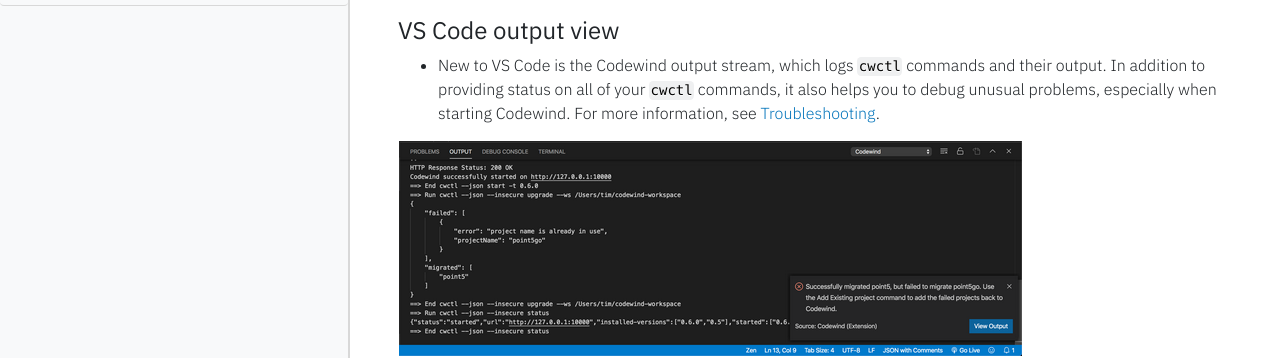
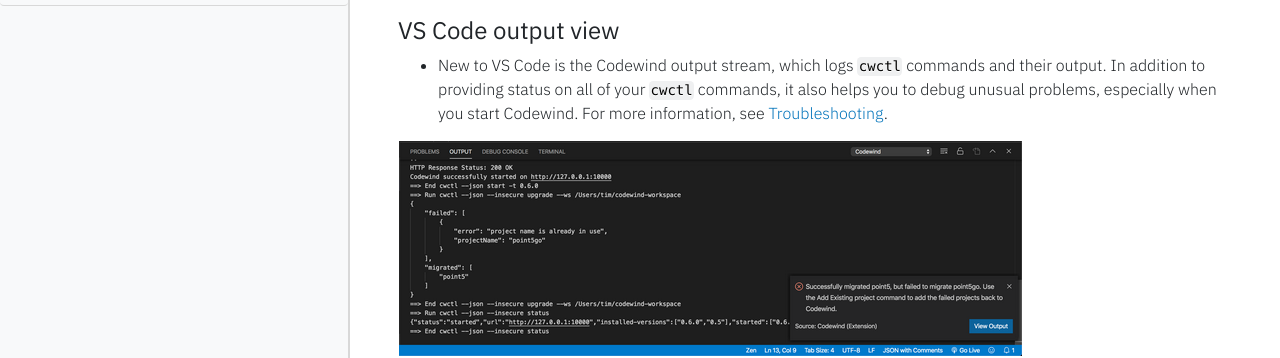
Before and after one commit to eclipse-archived/codewind-docs, a Jekyll site: the page built from docs/_news/news06.md, in a window 1280 px wide and 900 px high, scrolled down 978 px. Shown: the part 255-613 px from the top of the window. Built offline with Jekyll 4.4.1, drawn with Linux system fonts in a browser that asks for light colours; nearby versions of some CDN libraries.

Commit message:
Adding edits to news
Signed-off-by: Sarah Ishida <sishida@us.ibm.com>

```diff
--- a/docs/_news/news06.md
+++ b/docs/_news/news06.md
@@ -18,7 +18,7 @@ Thursday 21 November 2019
 - In VS Code, to skip the **Select a parent directory** step when you create a project, use the `codewind.alwaysCreateProjectsInWorkspace` setting.
 - Project information is now kept in the `codewind_cw-workspace` Docker volume. Information for existing projects is moved to the Docker volume when Codewind 0.6.0 is started for the first time. If this volume is deleted, your projects are deleted from Codewind. However, they still exist on your disk, and you can add them back into Codewind with the `Add Existing Project` command.
 - Whenever files in the project are changed, the changed files are copied into the `codewind_cw-workspace` Docker volume. Previously, Codewind did a Docker mount of the entire `codewind-workspace`.
-**Eclipse**
+**Eclipse**<br>
 The information in the **VS Code** section also applies to Eclipse but with these exceptions:
 - When you move a project, to add an existing project to Eclipse, right-click **Local** in the Codewind explorer view and select **Add Existing Project**.
 - Select the location of the project when you create it. The Eclipse workspace is the default location, but you can clear the **Use default location** checkbox and enter another location in the **Location** field.
@@ -36,6 +36,6 @@ The information in the **VS Code** section also applies to Eclipse but with thes
 - Templates are improved with added details about what a template is. Information is also included for managing templates, working with default templates, and adding your own templates. For Eclipse, see the Eclipse documentation for [Working with templates](mdteclipseworkingwithtemplates.html). For VS Code, see the VS Code documentation for [Working with templates](mdt-vsc-workingwithtemplates.html).
 
 #### VS Code output view
-- New to VS Code is the Codewind output stream, which logs `cwctl` commands and their output. In addition to providing status on all of your `cwctl` commands, it also helps you to debug unusual problems, especially when starting Codewind. For more information, see [Troubleshooting](mdt-vsc-troubleshooting.html).<br>
+- New to VS Code is the Codewind output stream, which logs `cwctl` commands and their output. In addition to providing status on all of your `cwctl` commands, it also helps you to debug unusual problems, especially when you start Codewind. For more information, see [Troubleshooting](mdt-vsc-troubleshooting.html).<br>
 
 ![Image of VS Code output](dist/images/cdt-vsc/output_view.png)<br>
```
